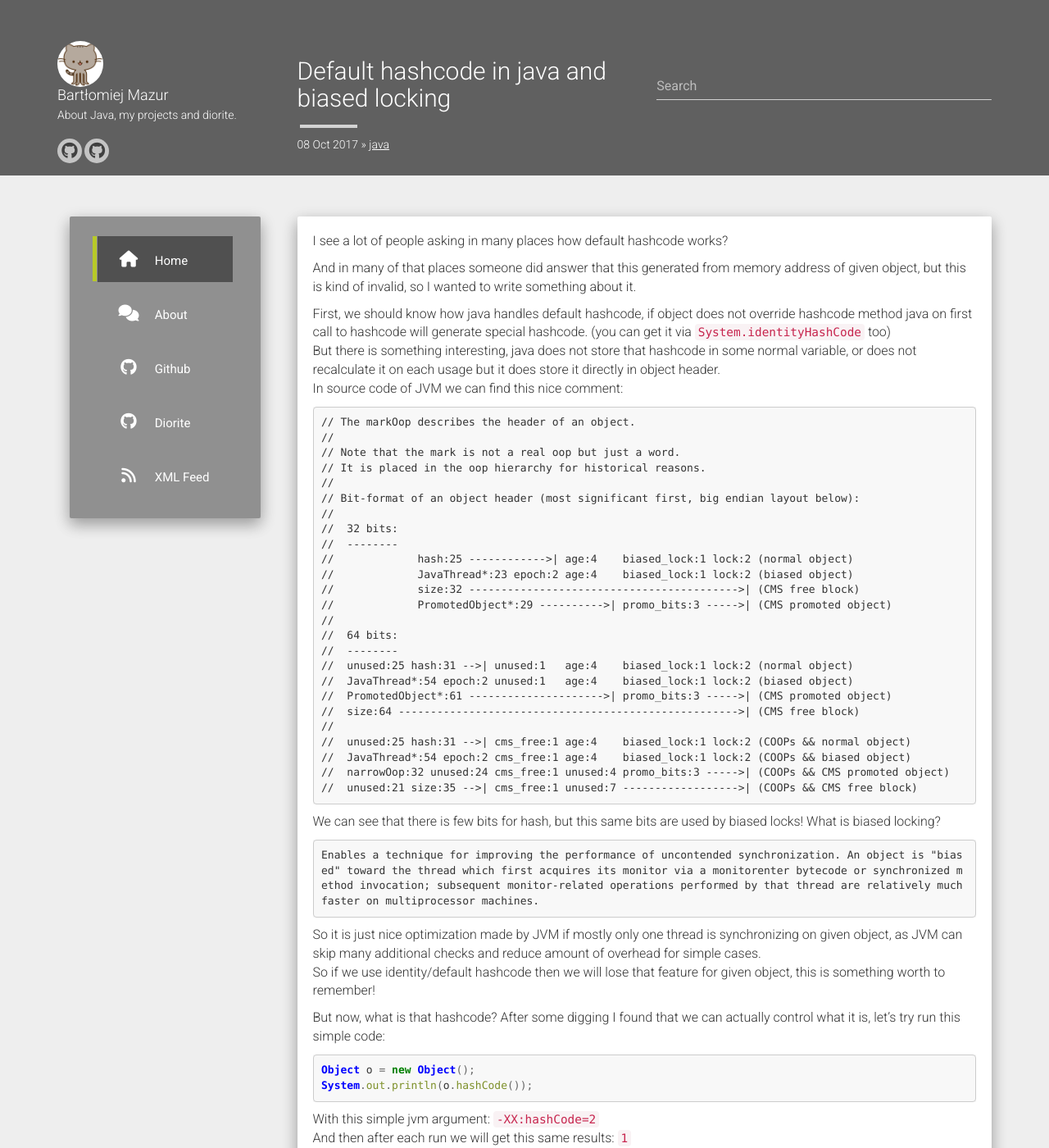
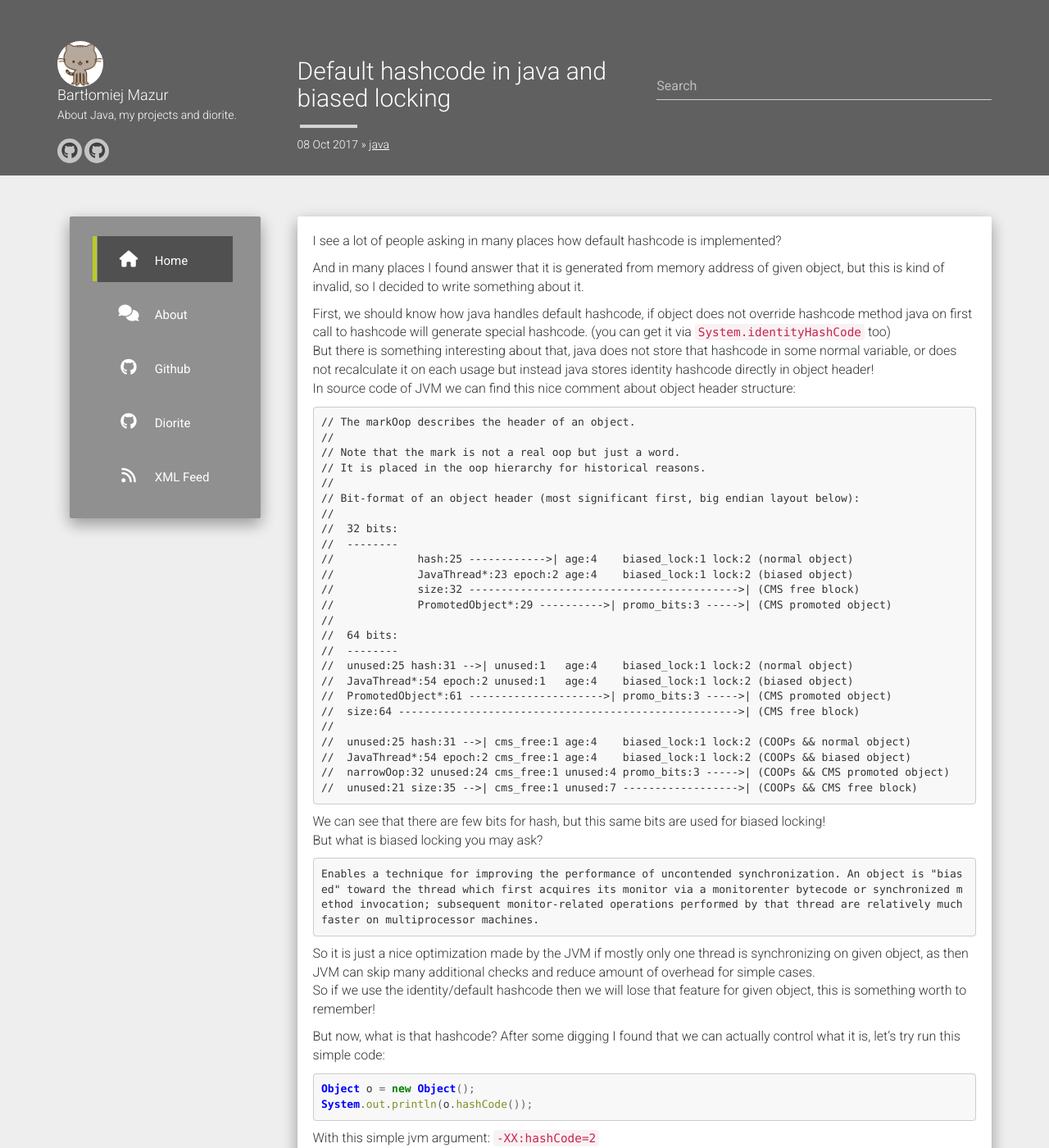
Before and after one commit to GotoFinal/blog, a Jekyll site: the page built from _posts/2017-10-08-java-default-hashcode.md, in a window 1280 px wide and 1400 px high. Shown: the whole window at 82% size. Built offline with Jekyll 4.4.1, drawn with Linux system fonts in a browser that asks for light colours; nearby versions of some CDN libraries; comment, search, counter and statistics services are not loaded; some of the changed text lies outside the part shown.

Commit message:
Default hashcode in java and biased locking - typos

````diff
--- a/_posts/2017-10-08-java-default-hashcode.md
+++ b/_posts/2017-10-08-java-default-hashcode.md
@@ -5,16 +5,16 @@ date:   2017-10-08 22:00
 categories: [java]
 ---
 
-I see a lot of people asking in many places how default hashcode works?
+I see a lot of people asking in many places how default hashcode is implemented?
 
-And in many of that places someone did answer that this generated from memory address of given object, but this is kind of invalid, so I
-wanted to write something about it.
+And in many places I found answer that it is generated from memory address of given object, but this is kind of invalid, so I
+decided to write something about it.
 
 First, we should know how java handles default hashcode, if object does not override hashcode method java on first call to hashcode will
 generate special hashcode. (you can get it via `System.identityHashCode` too)
-But there is something interesting, java does not store that hashcode in some normal variable, or does not recalculate it on each usage
-but it does store it directly in object header.
-In source code of JVM we can find this nice comment:
+But there is something interesting about that, java does not store that hashcode in some normal variable, or does not recalculate it on each usage
+but instead java stores identity hashcode directly in object header!
+In source code of JVM we can find this nice comment about object header structure:
 ```
 // The markOop describes the header of an object.
 //
@@ -42,14 +42,14 @@ In source code of JVM we can find this nice comment:
 //  narrowOop:32 unused:24 cms_free:1 unused:4 promo_bits:3 ----->| (COOPs && CMS promoted object)
 //  unused:21 size:35 -->| cms_free:1 unused:7 ------------------>| (COOPs && CMS free block)
 ```
-We can see that there is few bits for hash, but this same bits are used by biased locks!
-What is biased locking?
+We can see that there are few bits for hash, but this same bits are used for biased locking!
+But what is biased locking you may ask?
 ```
 Enables a technique for improving the performance of uncontended synchronization. An object is "biased" toward the thread which first acquires its monitor via a monitorenter bytecode or synchronized method invocation; subsequent monitor-related operations performed by that thread are relatively much faster on multiprocessor machines.
 ```
-So it is just nice optimization made by JVM if mostly only one thread is synchronizing on given object, as JVM can skip many additional
+So it is just a nice optimization made by the JVM if mostly only one thread is synchronizing on given object, as then JVM can skip many additional
 checks and reduce amount of overhead for simple cases.
-So if we use identity/default hashcode then we will lose that feature for given object, this is something worth to remember!
+So if we use the identity/default hashcode then we will lose that feature for given object, this is something worth to remember!
 
 But now, what is that hashcode? After some digging I found that we can actually control what it is, let's try run this simple code:
 ```java
@@ -102,7 +102,7 @@ static inline intptr_t get_next_hash(Thread * Self, oop obj) {
   return value;
 }
 ```
-So, we have simple global Park-Miller RNG, some random value based on object address, always `1`, simple counter, just 32 bit pointer address, and currently used "Marsaglia's xor-shift scheme with thread-specific state".
+So, we have a simple global Park-Miller RNG, some random value based on object address, always `1`, simple counter, just 32 bit pointer address, and currently used "Marsaglia's xor-shift scheme with thread-specific state".
 What can be also interesting, identity hash code can never be 0, if it will somehow generate 0, it will be changed to `0xBAD` value.
 
 And that would be all for this simple post, next time when you will be reading/talking about internal hashcode generation, as we all do this after work (oh, you don't? that's weird!), you will know how it works and that you should not synchronize on objects that don't override hashcode or are stored as keys in identity hash map!
````
